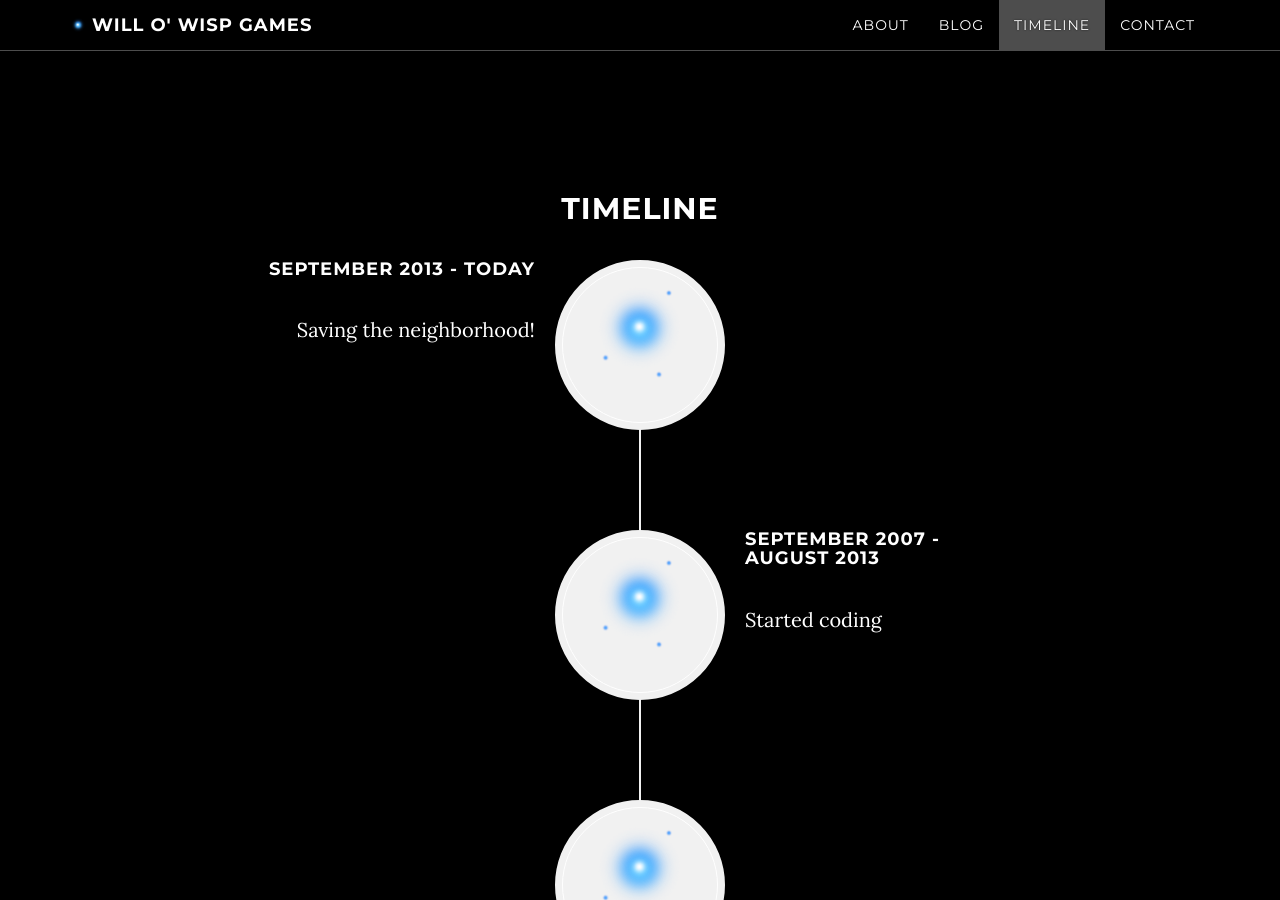
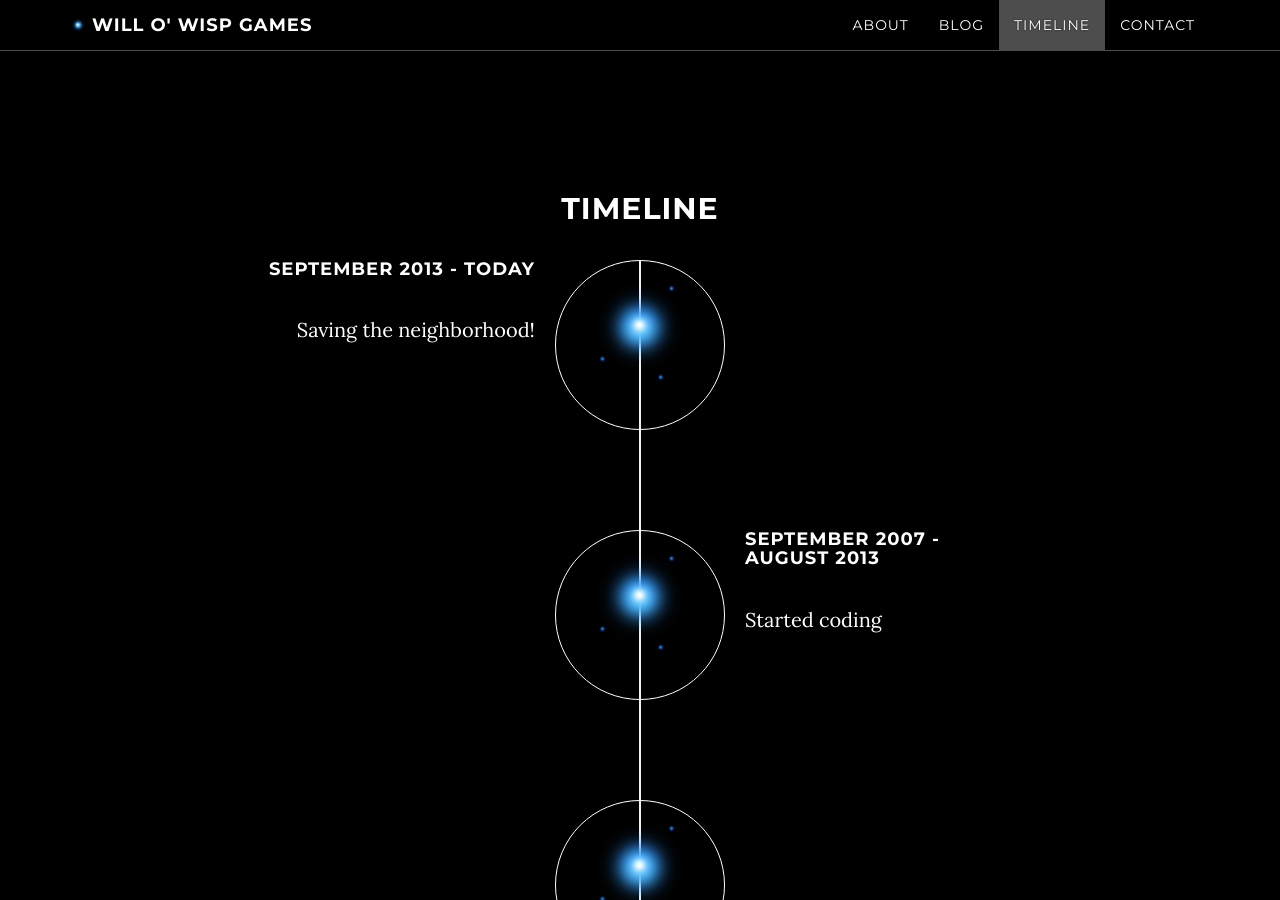
Before and after one commit to WilloWispGames/WilloWispGames.github.io, a Jekyll site: the page built from index.html, in a window 1280 px wide and 900 px high, scrolled down 2560 px. Built offline with Jekyll 4.4.1, drawn with Linux system fonts in a browser that asks for light colours; nearby versions of some CDN libraries; comment, search, counter and statistics services are not loaded.

Commit message:
Update timeline.scss

```diff
--- a/css/timeline.scss
+++ b/css/timeline.scss
@@ -63,11 +63,11 @@
     width: 80px;
     height: 80px;
     margin-left: 0;
-    border: 7px solid #f1f1f1;
-    border-radius: 100%;
+    /*border: 7px solid #f1f1f1;
+    border-radius: 100%;*/
     text-align: center;
-    color: #fff;
-    background-color: #f1f1f1;
+    color: transparent;
+    background-color: transparent;
 }
 
 .img-me {
@@ -79,8 +79,6 @@
     /*border: 7px solid #f1f1f1;
     border-radius: 100%;*/
     text-align: center;
-    /*color: #fff;
-    background-color: #f1f1f1;*/
     color: transparent;
     background-color: transparent;
 }
```
